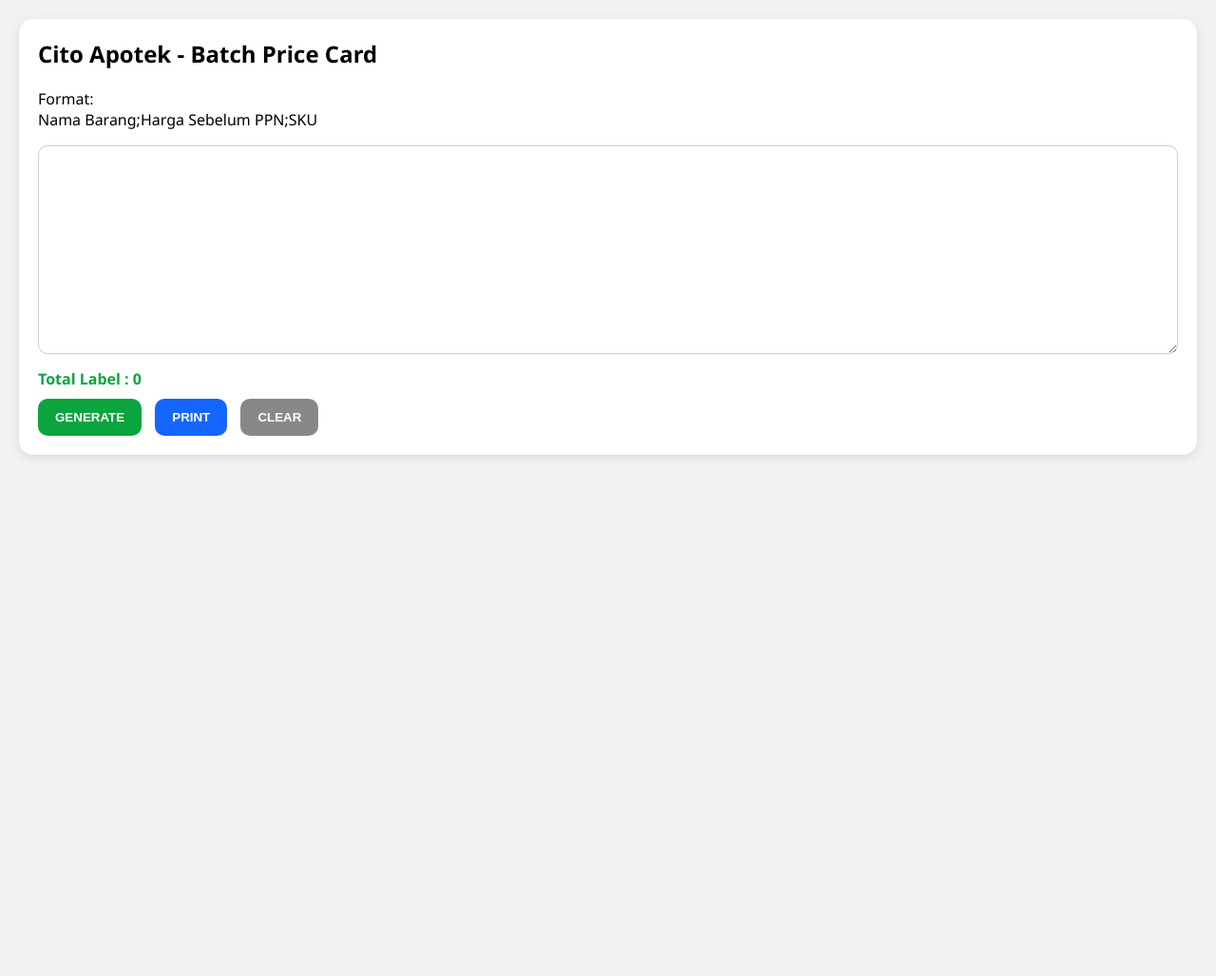
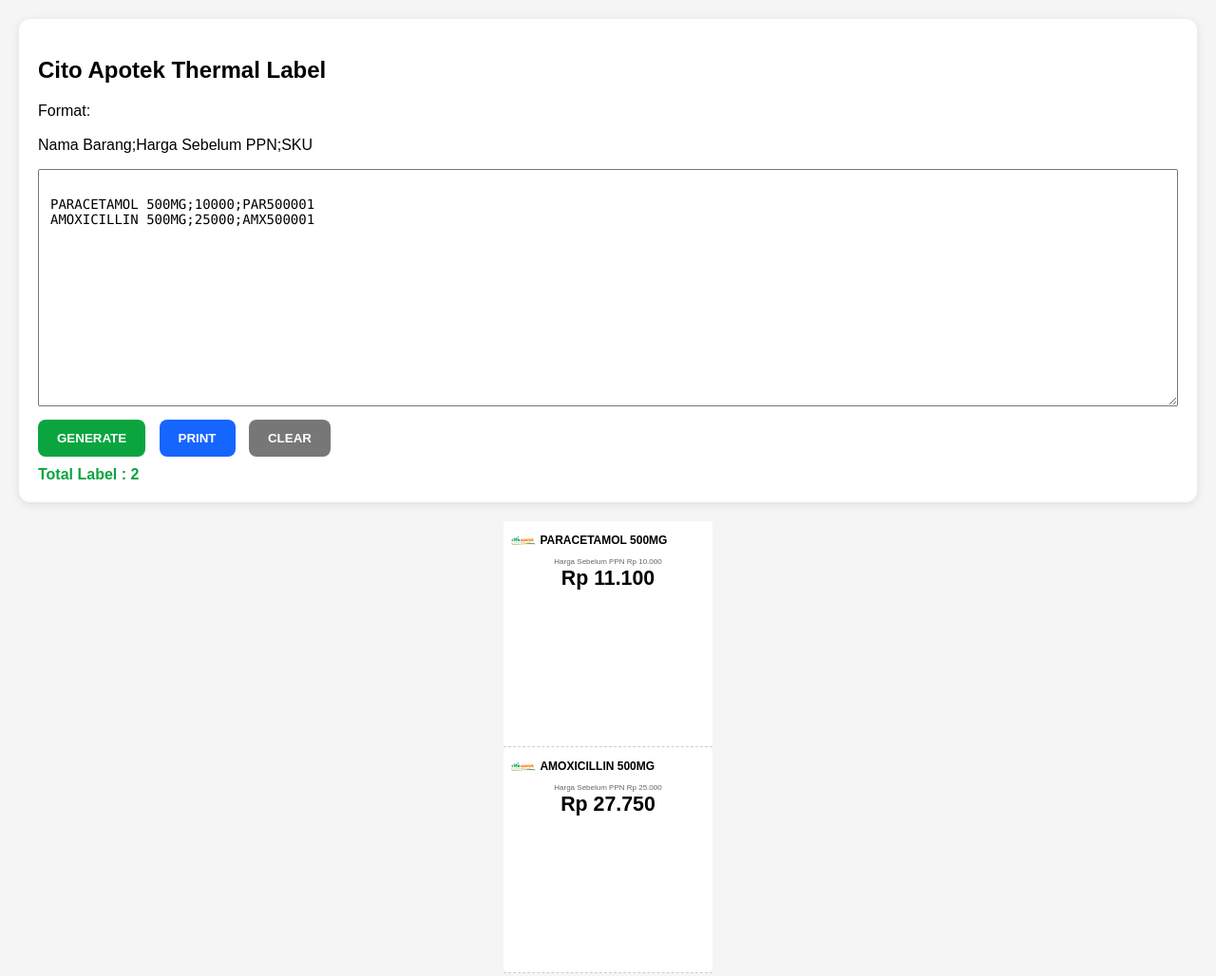
Before and after one commit to dedesaputra2312/cito-pricecard, a plain HTML site: page index.html in a window 1280 px wide. Shown: the whole page at 95% size. Before the commit the page ends 800 px from the top, so only its background shows below. Drawn offline with Linux system fonts and the light colour scheme; a script that the page names is missing.

Commit message:
index.html

```diff
--- a/index.html
+++ b/index.html
@@ -4,7 +4,7 @@
 <meta charset="UTF-8">
 <meta name="viewport" content="width=device-width, initial-scale=1">
 
-<title>Cito Apotek Batch Label</title>
+<title>Cito Apotek Batch Label Thermal</title>
 
 <script src="https://cdn.jsdelivr.net/npm/jsbarcode@3.11.6/dist/JsBarcode.all.min.js"></script>
 
@@ -15,34 +15,30 @@
 }
 
 body{
-font-family:Segoe UI,Arial,sans-serif;
-background:#f2f2f2;
+font-family:Arial,sans-serif;
+background:#f5f5f5;
 margin:20px;
 }
 
 .panel{
 
-background:#fff;
+background:white;
 
 padding:20px;
 
-border-radius:15px;
+border-radius:12px;
 
-box-shadow:0 3px 12px rgba(0,0,0,.1);
+box-shadow:0 2px 10px rgba(0,0,0,.1);
 
 margin-bottom:20px;
 
-}
-
-h2{
-margin-top:0;
 }
 
 textarea{
 
 width:100%;
 
-height:220px;
+height:250px;
 
 padding:12px;
 
@@ -50,37 +46,23 @@
 
 font-size:14px;
 
-border-radius:10px;
-
-border:1px solid #ccc;
-
-}
-
-.info{
-
-margin-top:10px;
-
-font-weight:bold;
-
-color:#0aa53f;
-
 }
 
 button{
 
-padding:12px 18px;
+padding:12px 20px;
 
 border:none;
 
-border-radius:10px;
+border-radius:8px;
 
 cursor:pointer;
 
 font-weight:bold;
 
+margin-right:10px;
+
 margin-top:10px;
-
-margin-right:10px;
 
 }
 
@@ -95,19 +77,27 @@
 }
 
 .clear{
-background:#888;
+background:#777;
 color:white;
+}
+
+.info{
+
+margin-top:10px;
+
+font-weight:bold;
+
+color:#0aa53f;
+
 }
 
 /* LABEL AREA */
 
 .labels{
 
-display:flex;
+width:58mm;
 
-flex-wrap:wrap;
-
-gap:4px;
+margin:auto;
 
 }
 
@@ -116,27 +106,24 @@
 .label{
 
 width:58mm;
-height:39mm;
+
+padding:2mm;
+
+border-bottom:1px dashed #ccc;
 
 background:white;
 
-border:1px solid #ddd;
-
-padding:2mm;
-
 overflow:hidden;
-
-page-break-inside:avoid;
 
 }
 
-/* HEADER */
+/* TOP */
 
 .top{
 
 display:flex;
 
-align-items:flex-start;
+align-items:center;
 
 gap:4px;
 
@@ -157,19 +144,11 @@
 
 font-size:9pt;
 
-font-weight:900;
+font-weight:bold;
 
-line-height:1.05;
+line-height:1.1;
 
-height:9mm;
-
-overflow:hidden;
-
-display:-webkit-box;
-
--webkit-line-clamp:2;
-
--webkit-box-orient:vertical;
+word-break:break-word;
 
 }
 
@@ -179,9 +158,9 @@
 
 font-size:6pt;
 
+color:#666;
+
 text-align:center;
-
-color:#666;
 
 margin-top:1mm;
 
@@ -189,15 +168,15 @@
 
 .sesudah{
 
-font-size:15pt;
+font-size:16pt;
 
 font-weight:900;
 
-text-align:center;
-
-color:#ff7a00;
+color:#000;
 
 line-height:1;
+
+text-align:center;
 
 margin-top:1mm;
 
@@ -211,18 +190,14 @@
 
 justify-content:center;
 
-align-items:center;
-
-height:14mm;
-
-margin-top:1mm;
-
-overflow:hidden;
+margin-top:2mm;
 
 }
 
 .barcode svg{
+
 max-width:100%;
+
 }
 
 /* PRINT */
@@ -240,27 +215,29 @@
 }
 
 .labels{
-display:block;
+
+width:58mm;
+
 }
 
 .label{
 
 width:58mm;
-height:39mm;
-
-margin:0;
 
 border:none;
 
-page-break-after:always;
+page-break-inside:avoid;
 
 }
 
 }
 
 @page{
-size:58mm 39mm;
+
+size:58mm auto;
+
 margin:0;
+
 }
 
 </style>
@@ -270,49 +247,88 @@
 
 <div class="panel">
 
-<h2>Cito Apotek - Batch Price Card</h2>
+<h2>Cito Apotek Thermal Label</h2>
 
 <p>
+
 Format:
-<br>
+
+<br><br>
+
 Nama Barang;Harga Sebelum PPN;SKU
+
 </p>
 
-<textarea id="data"></textarea>
+<textarea id="data">
 
-<div class="info" id="counter">
-Total Label : 0
-</div>
+PARACETAMOL 500MG;10000;PAR500001
+AMOXICILLIN 500MG;25000;AMX500001
 
-<button class="generate" onclick="generateLabels()">
+</textarea>
+
+<br>
+
+<button
+class="generate"
+onclick="generateLabels()">
+
 GENERATE
+
 </button>
 
-<button class="print" onclick="window.print()">
+<button
+class="print"
+onclick="window.print()">
+
 PRINT
+
 </button>
 
-<button class="clear" onclick="clearData()">
+<button
+class="clear"
+onclick="clearData()">
+
 CLEAR
+
 </button>
+
+<div
+class="info"
+id="counter">
+
+Total Label : 0
 
 </div>
 
-<div class="labels" id="labels"></div>
+</div>
+
+<div
+class="labels"
+id="labels">
+
+</div>
 
 <script>
 
 function rupiah(x){
+
 return x.toLocaleString('id-ID');
+
 }
 
 function clearData(){
 
-document.getElementById('data').value='';
+document.getElementById(
+'data'
+).value='';
 
-document.getElementById('labels').innerHTML='';
+document.getElementById(
+'labels'
+).innerHTML='';
 
-document.getElementById('counter').innerText=
+document.getElementById(
+'counter'
+).innerText=
 'Total Label : 0';
 
 }
@@ -320,20 +336,18 @@
 function generateLabels(){
 
 const data=
-document.getElementById('data')
-.value
-.trim();
+document.getElementById(
+'data'
+).value.trim();
 
-if(!data){
-return;
-}
+if(!data)return;
 
 const rows=
 data.split('\n');
 
 let html='';
 
-let totalLabel=0;
+let total=0;
 
 rows.forEach((row,index)=>{
 
@@ -360,7 +374,9 @@
 if(!sku) return;
 
 const hargaPPN=
-Math.round(harga*1.11);
+Math.round(
+harga*1.11
+);
 
 html+=`
 
@@ -368,31 +384,42 @@
 
 <div class="top">
 
-<img src="logo.png" class="logo">
+<img
+src="logo.png"
+class="logo">
 
 <div class="nama">
+
 ${nama}
+
 </div>
 
 </div>
 
 <div class="sebelum">
-Harga Sebelum PPN : Rp ${rupiah(harga)}
+
+Harga Sebelum PPN
+Rp ${rupiah(harga)}
+
 </div>
 
 <div class="sesudah">
+
 Rp ${rupiah(hargaPPN)}
+
 </div>
 
 <div class="barcode">
+
 <svg id="bc${index}"></svg>
+
 </div>
 
 </div>
 
 `;
 
-totalLabel++;
+total++;
 
 });
 
@@ -403,7 +430,7 @@
 document.getElementById(
 'counter'
 ).innerText=
-'Total Label : ' + totalLabel;
+'Total Label : '+total;
 
 rows.forEach((row,index)=>{
 
@@ -421,28 +448,31 @@
 `#bc${index}`,
 sku,
 {
+
 format:"CODE128",
 
 width:1.3,
 
-height:28,
+height:30,
 
 displayValue:true,
 
-fontSize:8,
-
-textMargin:1,
+fontSize:10,
 
 margin:0,
 
-lineColor:"#000"
+textMargin:2
+
 }
+
 );
 
 });
 
 }
 
+generateLabels();
+
 </script>
 
 </body>
```
